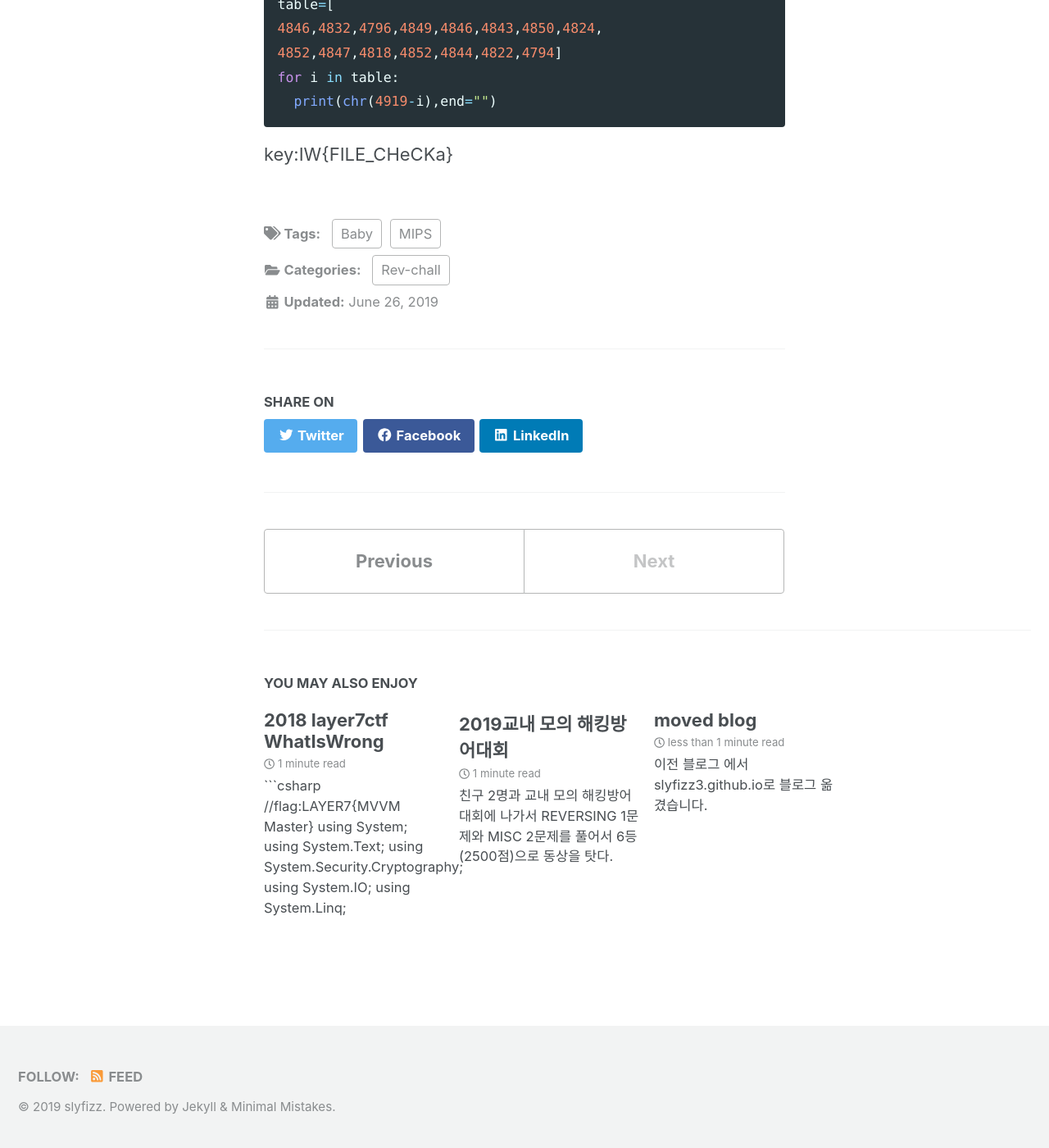
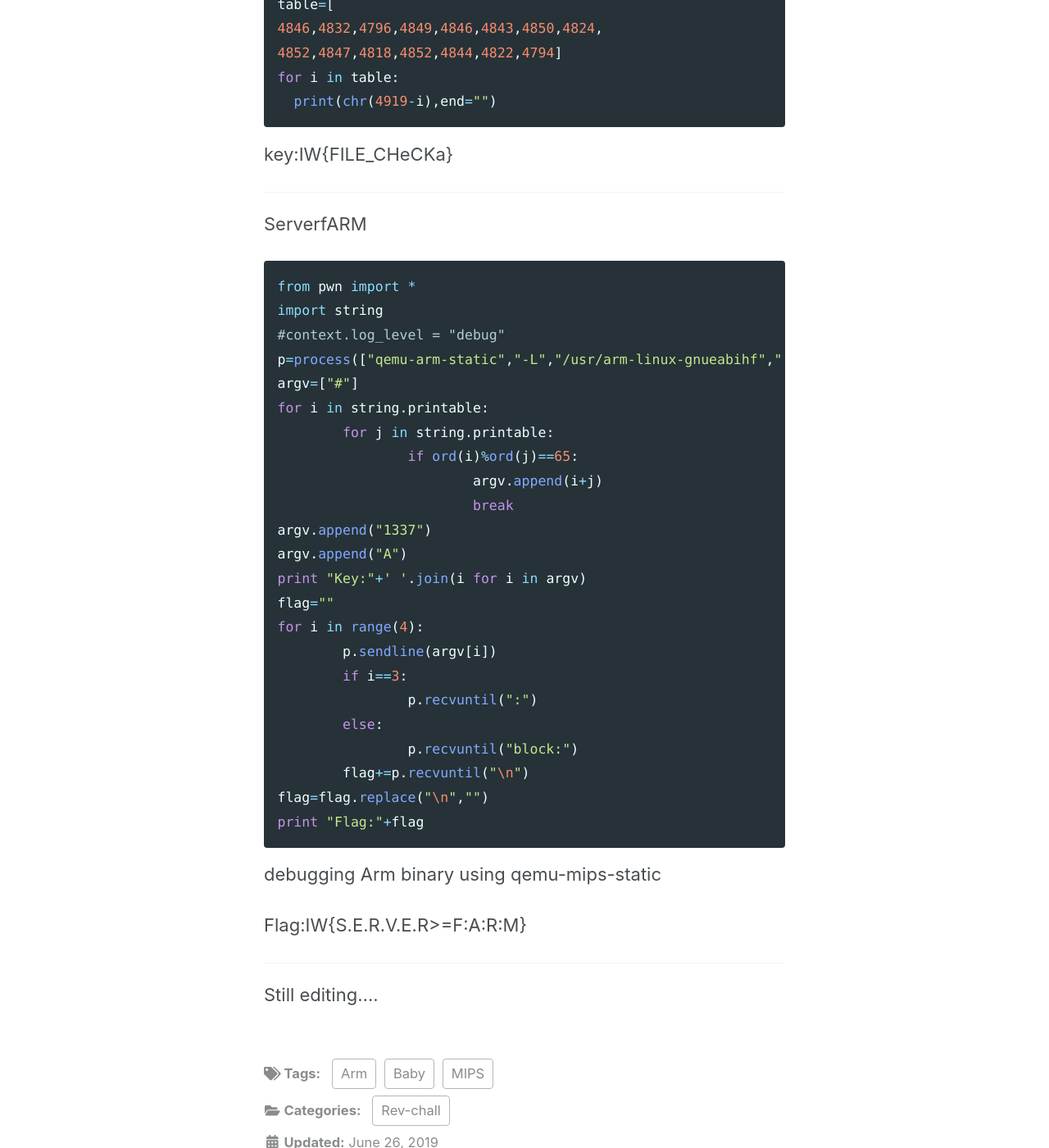
Before and after one commit to slyfizz3/slyfizz3.github.io, a Jekyll site: the page built from _posts/2019-06-26-Rev chall[Baby].md, in a window 1280 px wide and 1400 px high, scrolled down 4280 px. Shown: the whole window at 82% size. Built offline with Jekyll 4.4.1, drawn with Linux system fonts in a browser that asks for light colours; cached includes are drawn as plain includes; nearby versions of some CDN libraries.

Commit message:
Update 2019-06-26-Rev chall[Baby].md

````diff
--- a/_posts/2019-06-26-Rev chall[Baby].md
+++ b/_posts/2019-06-26-Rev chall[Baby].md
@@ -2,7 +2,7 @@
 title: "N4NU's Rev-chall[Baby]"
 date: 2019-06-26
 categories: Rev-chall
-tags: Baby MIPS
+tags: Baby MIPS Arm
 ---
 I will solve all [N4NU's Rev-chall list](https://pastebin.com/q7LGi8w5)
 
@@ -152,3 +152,40 @@ for i in table:
   print(chr(4919-i),end="")
 ```
 key:IW{FILE_CHeCKa}
+
+-----
+
+ServerfARM
+
+```python
+from pwn import *
+import string
+#context.log_level = "debug"
+p=process(["qemu-arm-static","-L","/usr/arm-linux-gnueabihf","./serverfarm",'f','i','z','z'])
+argv=["#"]
+for i in string.printable:
+	for j in string.printable:
+		if ord(i)%ord(j)==65:
+			argv.append(i+j)
+			break
+argv.append("1337")
+argv.append("A")
+print "Key:"+' '.join(i for i in argv)
+flag=""
+for i in range(4):
+	p.sendline(argv[i])
+	if i==3:
+		p.recvuntil(":")
+	else:
+		p.recvuntil("block:")
+	flag+=p.recvuntil("\n")
+flag=flag.replace("\n","")
+print "Flag:"+flag
+```
+
+debugging Arm binary using qemu-mips-static
+
+Flag:IW{S.E.R.V.E.R>=F:A:R:M}
+
+-----
+Still editing....
````
